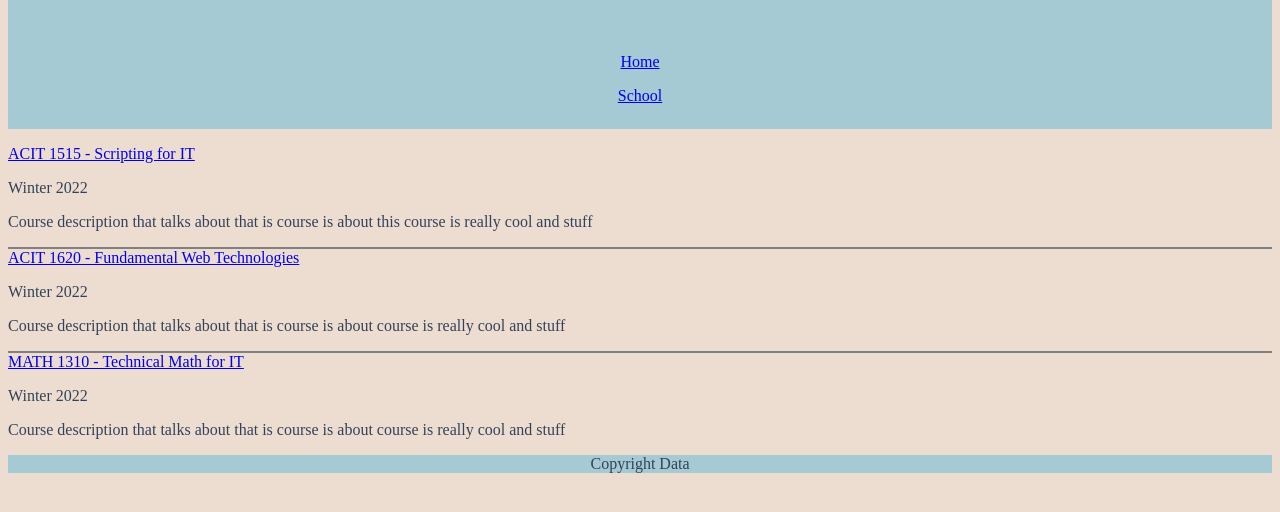
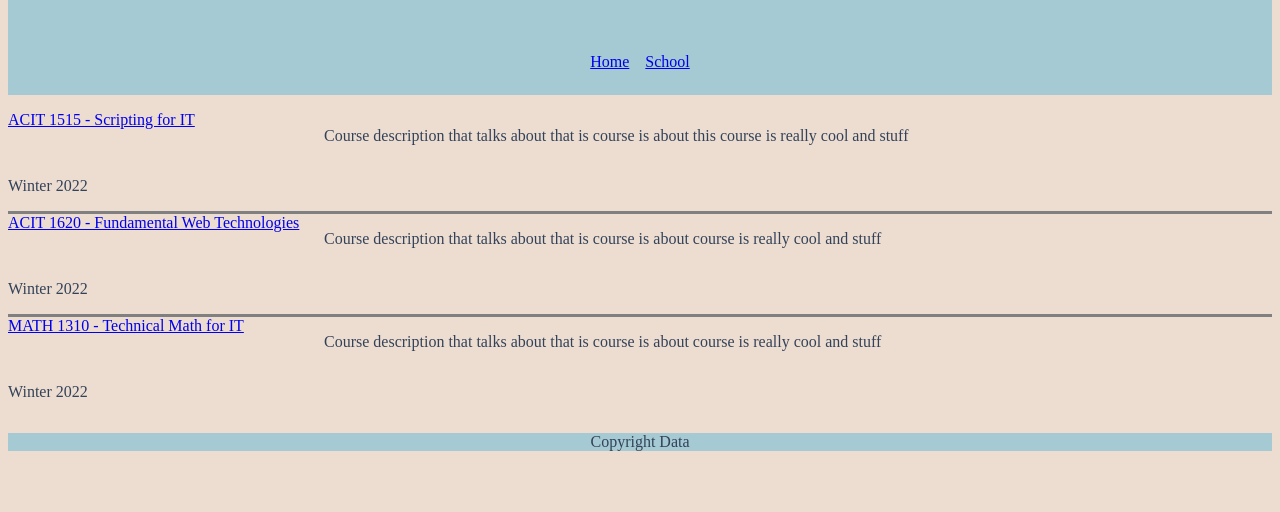
Before and after one commit to MarcoCat/bcit_web_personal_website, a plain HTML site: page misc/courses.html in a window 1280 px wide. Shown: the part 98-610 px from the top of the page. Drawn offline with Linux system fonts and the light colour scheme.

Commit message:
formatted courses page for desktop

```diff
--- a/css/stylesheet.css
+++ b/css/stylesheet.css
@@ -16,13 +16,13 @@ h2 {
     font-size: 200%;
 }
 
-header{
+header {
     background-color: #A6CAD4;
     display: grid;
     justify-content: center;
 }
 
-footer{
+footer {
     background-color: #A6CAD4;
     text-align: center;
 }
@@ -45,13 +45,13 @@ header li {
     text-align: center;
 }
 
-.course_list ul li + li{
-    border-top: solid 2px gray;
+.course_list ul {
+    list-style-type: none;
+    padding: 0px;
 }
 
-.course_list ul{
-    list-style-type: none;
-    padding: 0px;
+.course_list li+li {
+    border-top: solid 2px gray;
 }
 
 #main_title {
@@ -71,3 +71,24 @@ header li {
     grid-column: 2;
     padding-right: 5em;
 }
+
+@media (min-width: 600px) {
+
+    header ul {
+        flex-direction: row;
+    }
+
+    .course_list li{
+        display: grid;
+        grid-template-columns: 1fr 3fr;
+    }
+
+    .course_list li p + p{
+        grid-column: 2;
+        grid-row: 1;
+    }
+
+    .course_list li+li {
+        border-top: solid 3px grey;
+    }
+}
--- a/misc/courses.html
+++ b/misc/courses.html
@@ -3,6 +3,8 @@
     <head>
         <meta charset="utf-8" />
         <link href="../css/stylesheet.css" rel="stylesheet" />
+        <meta http-equiv="X-UA-Compatible" content="IE=edge" />
+        <meta name="viewport" content="width=device-width, initial-scale=1.0" />
         <title>Courses</title>
     </head>
     <body>
@@ -23,31 +25,34 @@
             <article class="course_list">
                 <ul>
                     <li>
-                        <section>
                         <a href="https://www.bcit.ca/outlines/acit1515/"
                             >ACIT 1515 - Scripting for IT</a
                         >
                         <p>Winter 2022</p>
-                            <p>Course description that talks about that is course is about this course is really cool and stuff</p>
-                        </section>
+                        <p>
+                            Course description that talks about that is course
+                            is about this course is really cool and stuff
+                        </p>
                     </li>
                     <li>
-                        <section>
                         <a href="https://www.bcit.ca/outlines/acit1620/"
                             >ACIT 1620 - Fundamental Web Technologies</a
                         >
                         <p>Winter 2022</p>
-                            <p>Course description that talks about that is course is about course is really cool and stuff</p>
-                        </section>
+                        <p>
+                            Course description that talks about that is course
+                            is about course is really cool and stuff
+                        </p>
                     </li>
                     <li>
-                        <section>
                         <a href="https://www.bcit.ca/outlines/math1310/"
                             >MATH 1310 - Technical Math for IT</a
                         >
                         <p>Winter 2022</p>
-                            <p>Course description that talks about that is course is about course is really cool and stuff</p>
-                        </section>
+                        <p>
+                            Course description that talks about that is course
+                            is about course is really cool and stuff
+                        </p>
                     </li>
                 </ul>
             </article>
```
Also changed, not shown: index.html (+2 -0 lines), misc/school.html (+2 -0 lines). Lines whose indentation alone changed are shown as unchanged.
